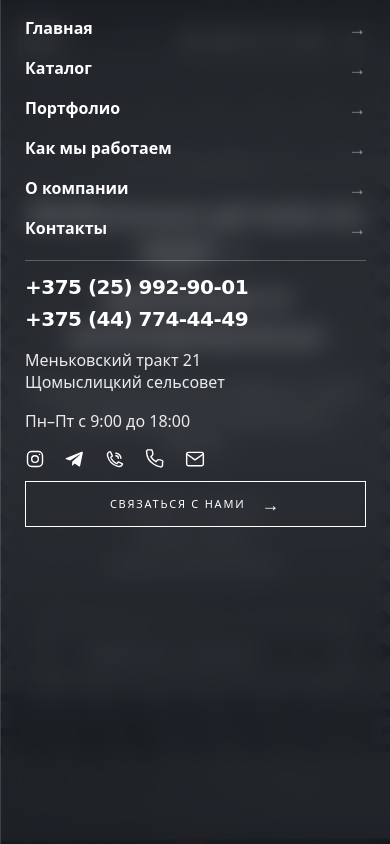
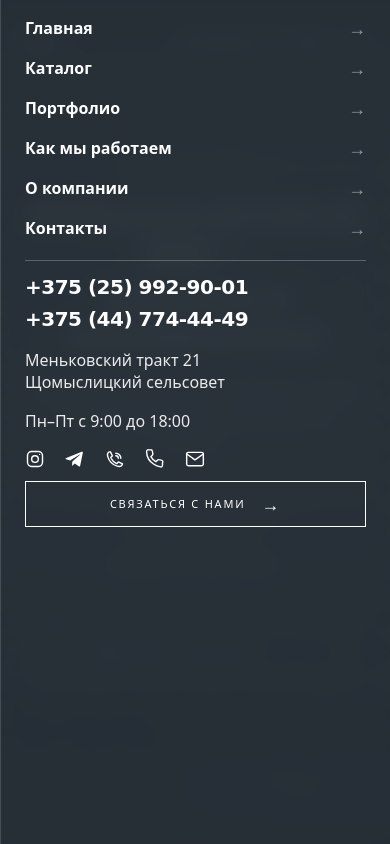
Before and after one commit to IljaBelousow/naumovich-site, a Next.js app: page / in a window 390 px wide. Both pictures are taken after a click on the button "Открыть меню". Shown: the top 844 px of the page. Built offline with nearby package versions, Linux system fonts and the light colour scheme.

Commit message:
Make mobile menu background more consistently opaque

```diff
--- a/src/components/Header.tsx
+++ b/src/components/Header.tsx
@@ -94,7 +94,7 @@ export default function Header() {
               onClick={() => setMobileMenuOpen(false)}
               className="absolute inset-0 h-full w-full cursor-pointer bg-black/35"
             />
-            <aside className="absolute inset-y-0 right-0 flex h-[100dvh] w-full max-w-md flex-col justify-start gap-2 overflow-hidden border-l border-white/15 bg-[#29313a]/40 px-6 py-2 text-white shadow-2xl backdrop-blur-md sm:px-8 sm:py-3">
+            <aside className="absolute inset-y-0 right-0 flex h-[100dvh] w-full max-w-md flex-col justify-start gap-2 overflow-hidden border-l border-white/15 bg-[#29313a]/90 px-6 py-2 text-white shadow-2xl backdrop-blur-md sm:px-8 sm:py-3">
                             <nav aria-label="Основные разделы сайта" className="shrink-0 border-b border-white/25 pb-3">
                 {navigation.map((item) => (
                   <Link
```
